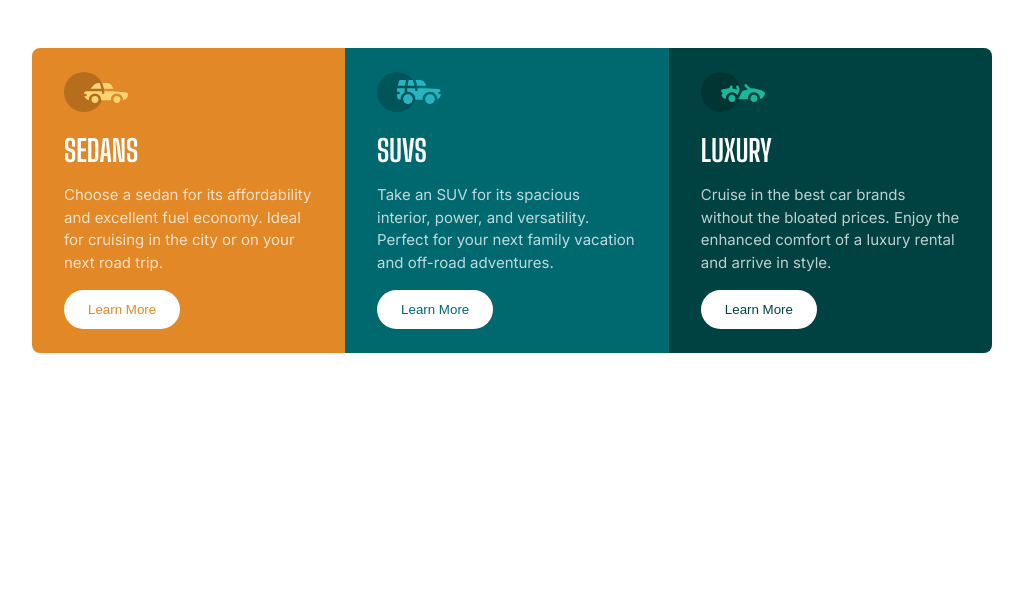
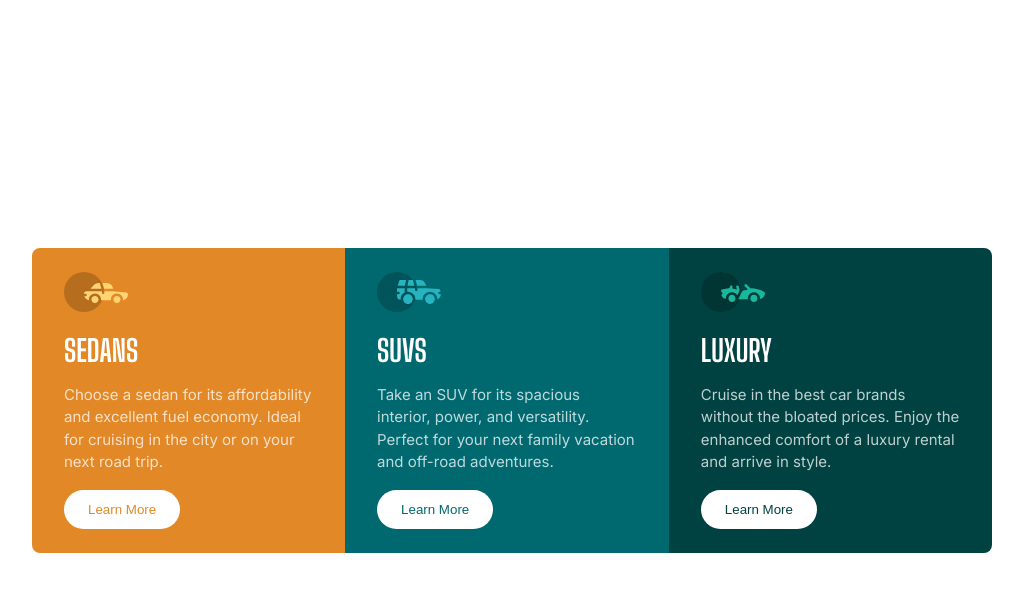
Before and after one commit to joud-s/3-column-preview-card-component, a plain HTML site: page index.html in a window 1280 px wide. Shown: the whole page, without its empty margins (128-1151 px from the left). Drawn offline with Linux system fonts and the light colour scheme; a web font is replaced by a local one.

Commit message:
Update style.css

```diff
--- a/style.css
+++ b/style.css
@@ -58,7 +58,9 @@ button:focus {
   color: var(--Very-dark-cyan);
 }
 .container {
-  margin: 3rem auto;
+  display: flex;
+  height: 100vh;
+  place-items: center;
 }
 .wrapper {
   display: flex;
```
